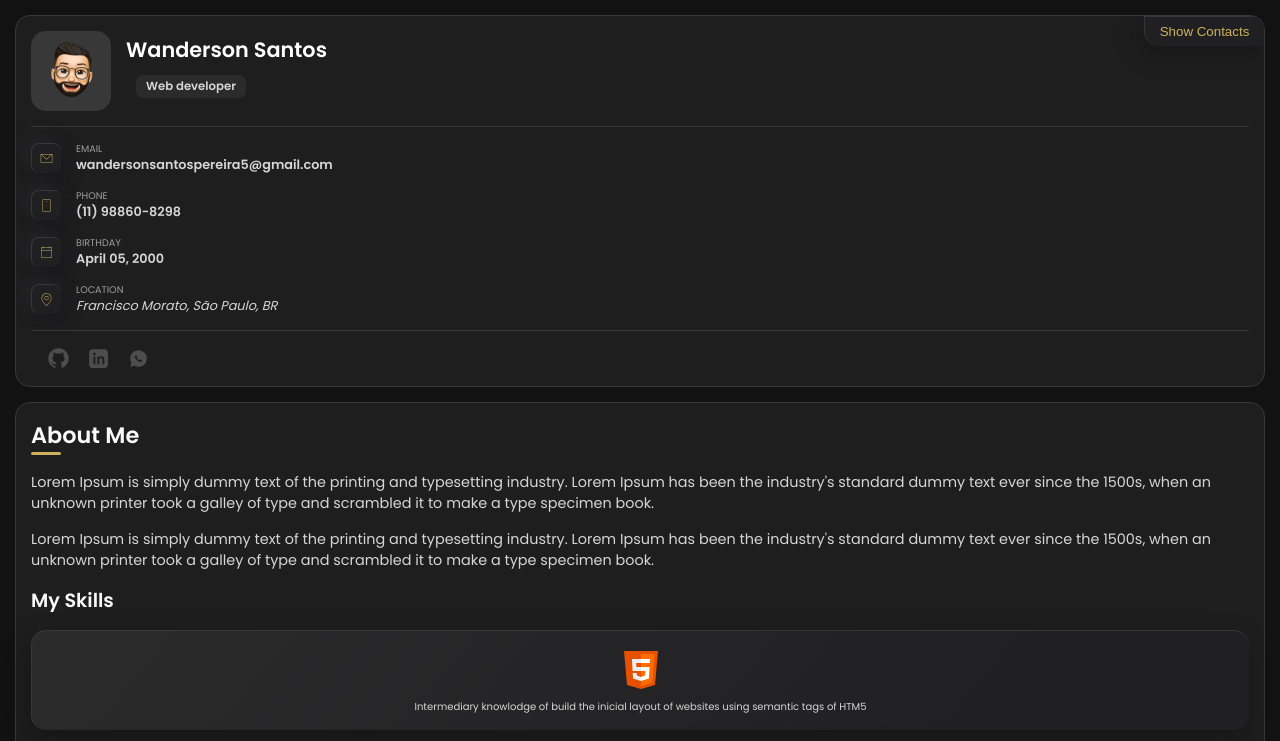
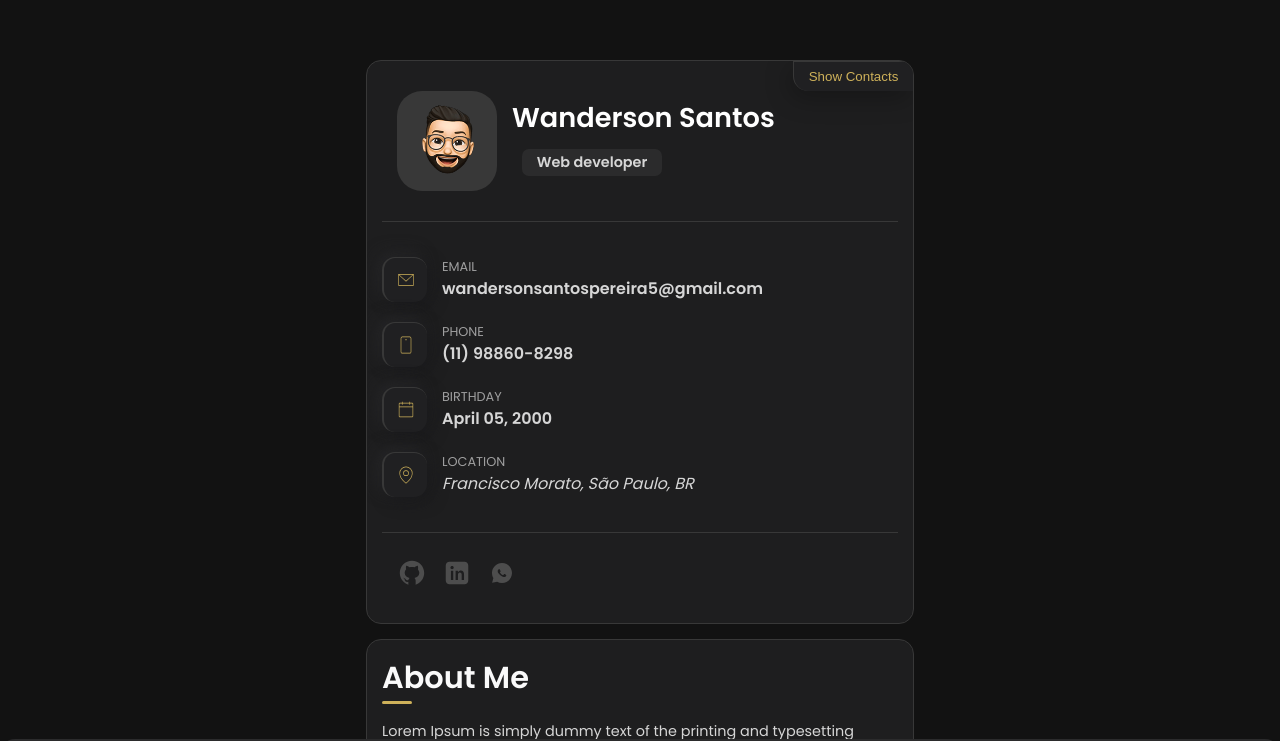
Before and after one commit to santowanderson/Portifolio, a plain HTML site: page index.html in a window 1280 px wide. Both pictures are taken after a click on the button "Show Contacts". Shown: the top 741 px of the page. Drawn offline with Linux system fonts and the light colour scheme.

Commit message:
updating

```diff
--- a/css/style.css
+++ b/css/style.css
@@ -71,33 +71,6 @@ body::-webkit-scrollbar { width: 4px; }
 /*----------------------------
     Reused style
 -----------------------------*/
-
-.items_list { display: flex; }
-
-.items_list {
-    display: flex;
-    flex-direction: row;
-    align-items: center;
-    margin-top: var(--margin-15);
-    margin-bottom: var(--margin-15);
-}
-
-.items_list div p {
-    font-size: 0.6rem;
-    text-transform: uppercase;
-    color: var(--light-gray-70);
-}
-
-.items_list h3, address {
-    font-size: 0.8rem;
-    color: var(--light-gray)
-}
-
-.items_list h1 {
-    color: var(--white-2);
-    font-size: 1.2rem;
-    margin-left: 4px;
-}
 
 .title h1 {
     color: var(--white-2);
@@ -173,6 +146,31 @@ body::-webkit-scrollbar { width: 4px; }
     margin-bottom: var(--margin-15);
 }
 
+.items_list {
+    display: flex;
+    flex-direction: row;
+    align-items: center;
+    margin-top: var(--margin-15);
+    margin-bottom: var(--margin-15);
+}
+
+.items_list > div p {
+    font-size: 0.6rem;
+    text-transform: uppercase;
+    color: var(--light-gray-70);
+}
+
+.items_list h3, address {
+    font-size: 0.8rem;
+    color: var(--light-gray)
+}
+
+.items_list h1 {
+    color: var(--white-2);
+    font-size: 1.2rem;
+    margin-left: 4px;
+}
+
 .icons {
     width: 30px;
     height: 30px;
@@ -184,7 +182,7 @@ body::-webkit-scrollbar { width: 4px; }
     justify-content: center;
     align-items: center;
     border-top: 1px solid var(--border-color);
-    border-left: 1px solid var(--border-color);
+    border-left: 2px solid var(--border-color);
     margin-right: 15px;
 }
 
@@ -502,6 +500,13 @@ textarea::-webkit-resizer { display: none; }
 
 @media (min-width: 580px) {
 
+    body {
+        padding: 60px 30px;
+        transition: var(--transition-1);
+    }
+
+    #main_container { max-width: 548px; }
+
     /* button style */
 
     #btn {
@@ -509,12 +514,68 @@ textarea::-webkit-resizer { display: none; }
         color: var(--vegas-gold);
     }
 
-    #btn i {
-        display: none;
+    #btn i { display: none; }
+
+    #btn span { display: block; }
+
+    /* Sidebar Style */
+
+    #sidebar { max-height: 180px; }
+
+    #profile_header { padding: 15px 0 15px 15px; }
+
+    #profile_title h1 { font-size: 1.7rem; }
+
+    #profile_title h3 {
+        font-size: 0.9rem;
+        width: 140px;
     }
 
-    #btn span {
-        display: block;
+    #profile_img {
+        width: 100px;
+        height: 100px;
+        border-radius: 25px;
     }
 
+    .profile_info_more { padding: 15px 0 15px 0; }
+
+    .items_list {
+        margin-top: 20px;
+        margin-bottom: 20px;
+    }
+
+    .items_list > div p { font-size: 0.8rem; }
+
+    .items_list h3, address { font-size: 1rem; }
+
+    .icons {
+        width: 45px;
+        height: 45px;
+        border-radius: 13px;
+    }
+
+    .icons img {
+        width: 20px;
+        height: 20px;
+    }
+
+    #social_icons { margin-top: 10px; }
+
+    #social_icons img {
+        width: 30px;
+        height: 30px;
+    }
+
+    #sidebar.active { max-height: 564px; }
+
+    /* Navgation bar style */
+
+    #navbar ul li a {
+        font-size: 0.9rem;
+        padding: 15px;
+    }
+
+    /*Section style*/
+
+    .title h1 { font-size: 1.9rem; }
 }
```
